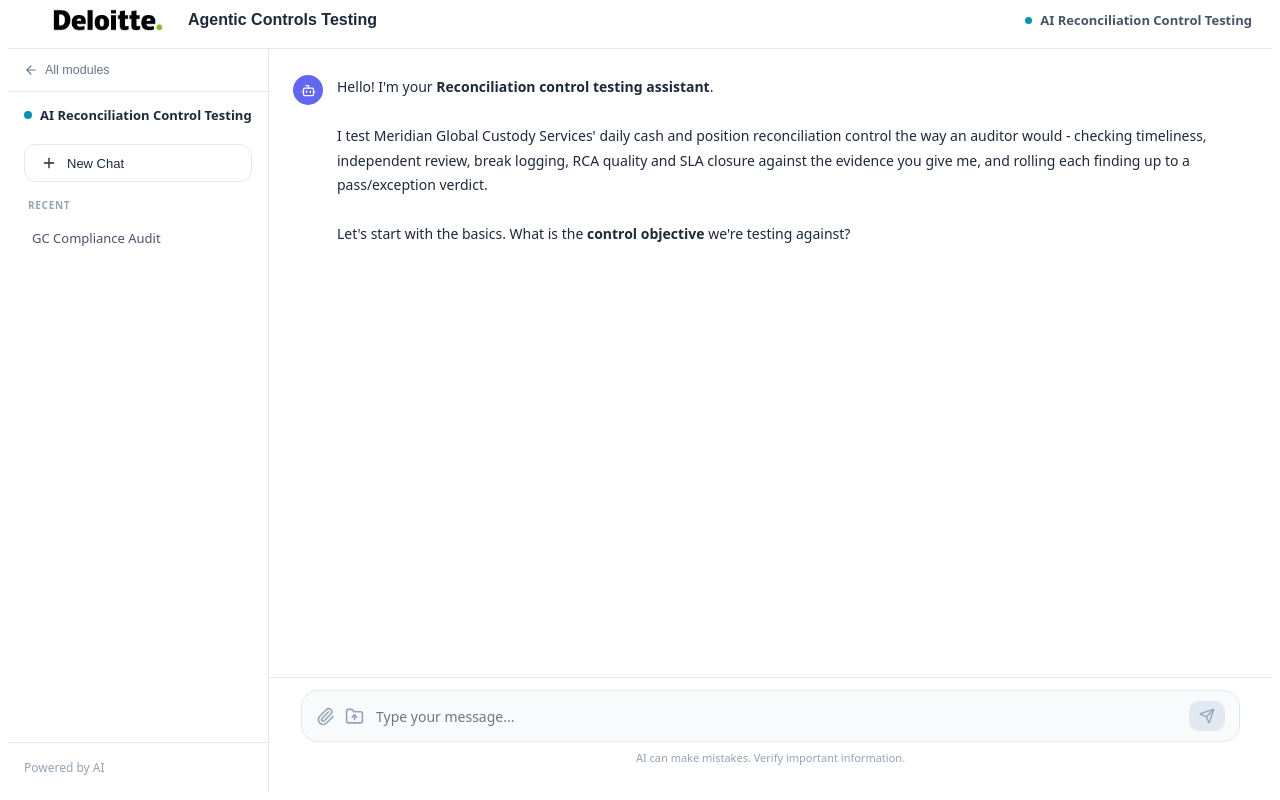
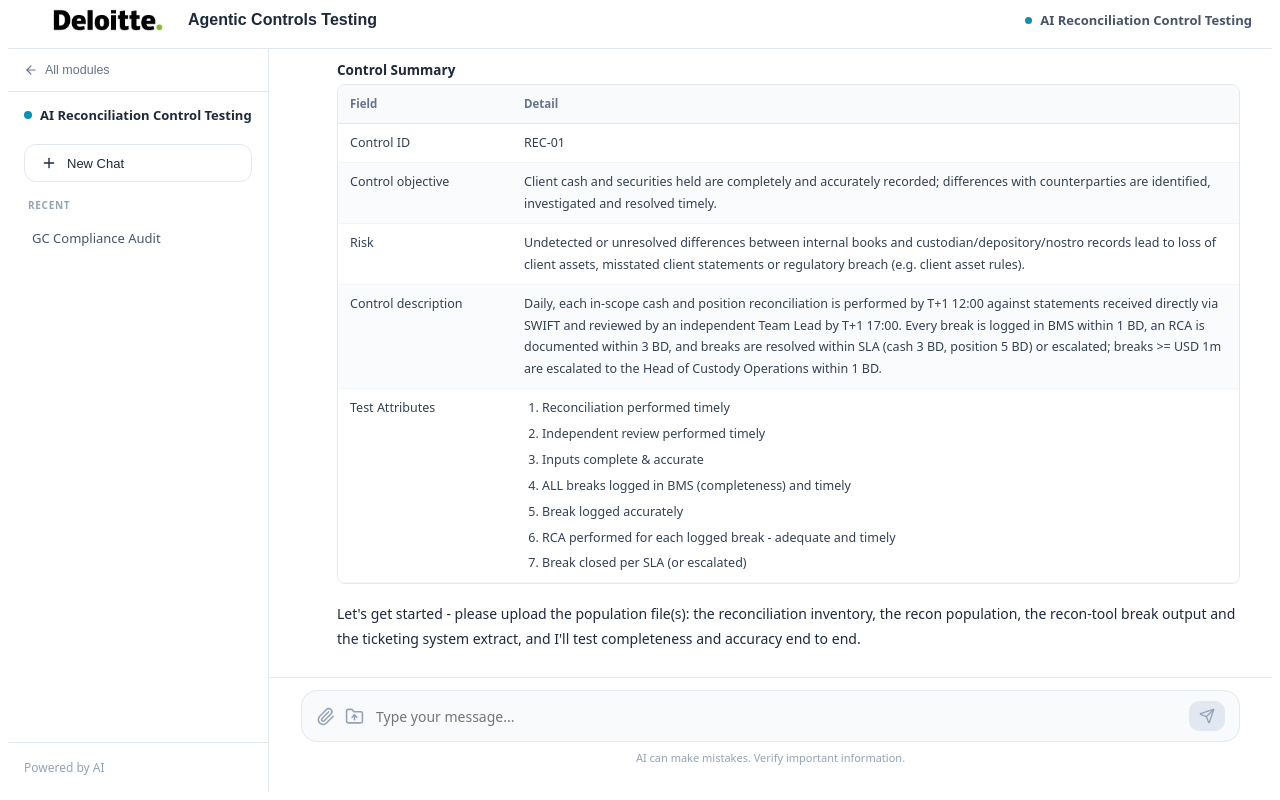
Before and after one commit to ganeshdevnale16/AI-Control-Testing, a React (Vite) app in the folder Frontend/: page / in a window 1280 px wide. Both pictures are taken after a click on the button 421 px from the left and 537 px from the top of the page. Shown: the part 16-816 px from the top of the page. Built offline with nearby package versions, Linux system fonts and the light colour scheme.

Commit message:
Update config.jsx

```diff
--- a/Frontend/src/modules/reconciliation/config.jsx
+++ b/Frontend/src/modules/reconciliation/config.jsx
@@ -7,6 +7,15 @@
   FULL_POPULATION_ANALYTICS,
 } from "./data/populationTables";
 import { SAMPLE_LEVEL_TESTING } from "./data/sampleTesting";
+
+// The control objective/risk/description/test-attributes used to be
+// gathered one at a time via chat questions. They're now known context for
+// this test, so they're shown up front as a summary table (below the welcome
+// intro) instead - the chat-driven flow starts directly at the population
+// file upload.
+const TEST_ATTRIBUTES_LIST = CONTROL_ATTRIBUTES.rows
+  .filter((r) => /^A[1-7]$/.test(r.attr))
+  .map((r) => r.attribute);
 
 export const reconciliationModule = {
   id: "reconciliation",
@@ -20,63 +29,59 @@
     assistantName: "Reconciliation control testing assistant",
     intro: (
       <>
-        I test Meridian Global Custody Services' daily cash and position
-        reconciliation control the way an auditor would - checking
+        I test Global Custody Services' daily cash and position
+        reconciliation control (REC-01) the way an auditor would - checking
         timeliness, independent review, break logging, RCA quality and SLA
         closure against the evidence you give me, and rolling each finding up
         to a pass/exception verdict.
-        <br />
-        <br />
-        Let's start with the basics. What is the <strong>control objective</strong>{" "}
-        we're testing against?
+      </>
+    ),
+    // Shown below the intro, above the flow's first question - the fixed
+    // context for this test, so it doesn't need to be asked for in chat.
+    summaryTable: {
+      title: "Control Summary",
+      columns: [
+        { key: "field", label: "Field", minWidth: 150 },
+        { key: "detail", label: "Detail", minWidth: 420 },
+      ],
+      rows: [
+        { field: "Control ID", detail: "REC-01" },
+        { field: "Control objective", detail: CONTROL_CONTEXT.objective },
+        { field: "Risk", detail: CONTROL_CONTEXT.risk },
+        { field: "Control description", detail: CONTROL_CONTEXT.description },
+        {
+          field: "Test Attributes",
+          detail: (
+            <ol style={{ margin: 0, paddingLeft: 18 }}>
+              {TEST_ATTRIBUTES_LIST.map((a, i) => (
+                <li key={i} style={{ marginBottom: i === TEST_ATTRIBUTES_LIST.length - 1 ? 0 : 4 }}>
+                  {a}
+                </li>
+              ))}
+            </ol>
+          ),
+        },
+      ],
+    },
+    closing: (
+      <>
+        Let's get started - please upload the population file(s): the
+        reconciliation inventory, the recon population, the recon-tool break
+        output and the ticketing system extract, and I'll test completeness
+        and accuracy end to end.
       </>
     ),
   },
-  // A linear, chat-driven flow: three questions captured as free text, the
-  // control attributes (file or chat), then two file-upload steps that each
-  // run a processing animation and land a set of output tables.
+  // A linear, chat-driven flow: two file-upload steps that each run a
+  // processing animation and land a set of output tables, plus a plain
+  // in-between step for the user's selected sample (no processing there).
   flow: [
-    {
-      id: "objective",
-      kind: "ask",
-      field: "objective",
-      progressLabel: "Control objective",
-      question: "What is the control objective we're testing against?",
-      expected: CONTROL_CONTEXT.objective,
-    },
-    {
-      id: "risk",
-      kind: "ask",
-      field: "risk",
-      progressLabel: "Control risk",
-      question: "Now, what is the risk this control is meant to address?",
-      expected: CONTROL_CONTEXT.risk,
-    },
-    {
-      id: "description",
-      kind: "ask",
-      field: "description",
-      progressLabel: "Control description",
-      question:
-        "And the control description - how is this control meant to operate day to day?",
-      expected: CONTROL_CONTEXT.description,
-    },
-    {
-      id: "attributes",
-      kind: "ask-file-or-text",
-      progressLabel: "Control attributes",
-      question:
-        "Now share the control attributes to test against - upload a file or paste them here, whichever's easier.",
-      captured: CONTROL_ATTRIBUTES,
-      capturedIntro:
-        "Got it - here's what I've captured. A1-A3 test the recon level, A4-A7 test each break.",
-    },
     {
       id: "population",
       kind: "file",
       progressLabel: "Population testing",
       question:
-        "Next, please upload the population file(s) - the reconciliation inventory, the recon population, the recon-tool break output and the BMS extract - and I'll test completeness and accuracy end to end.",
+        "Next, please upload the population file(s) - the reconciliation inventory, the recon population, the recon-tool break output and the ticketing system extract - and I'll test completeness and accuracy end to end.",
       checks: POPULATION_CHECKS,
       runningLabel: "Testing population completeness and accuracy...",
       tables: [POPULATION_COMPLETENESS, BREAK_LEVEL_TESTING, FULL_POPULATION_ANALYTICS],
@@ -90,7 +95,6 @@
       progressLabel: "Selected sample",
       question:
         "Now, please upload your selected sample - the reconciliations you've chosen for testing. Files or the whole folder both work.",
-      capturedIntro: "Got it, thanks - I've received your selected sample.",
       capturedNote:
         "I'm not running any processing on this upload - I'll test every break within your selection once you send over the supporting evidence in the next step.",
     },
@@ -121,7 +125,7 @@
     testingSheetName: "Testing",
     auditSheetName: "Audit Trail",
   },
-  // Flat list of every procedure across all three processing steps, for the
+  // Flat list of every procedure across both processing steps, for the
   // shared Audit Trail sheet builder.
   validationChecks: [...POPULATION_CHECKS, ...EVIDENCE_CHECKS],
 };
```
